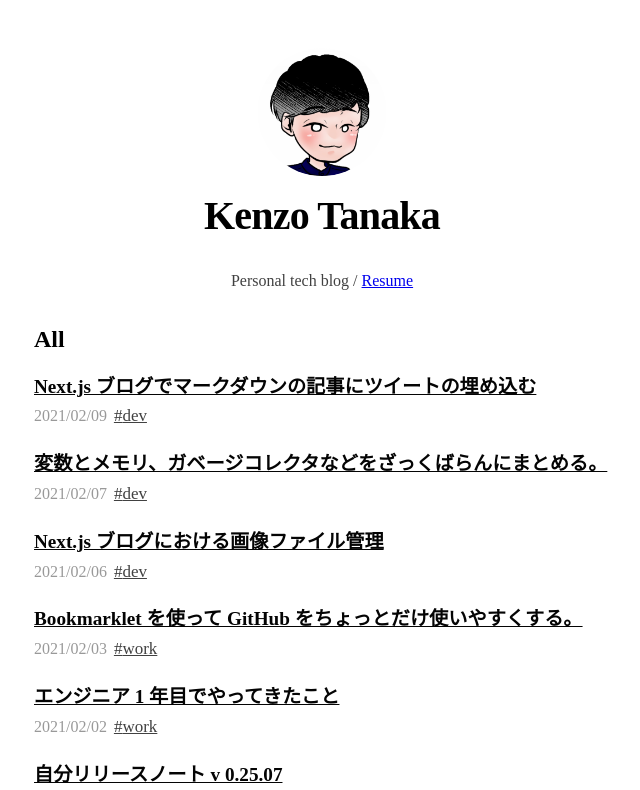
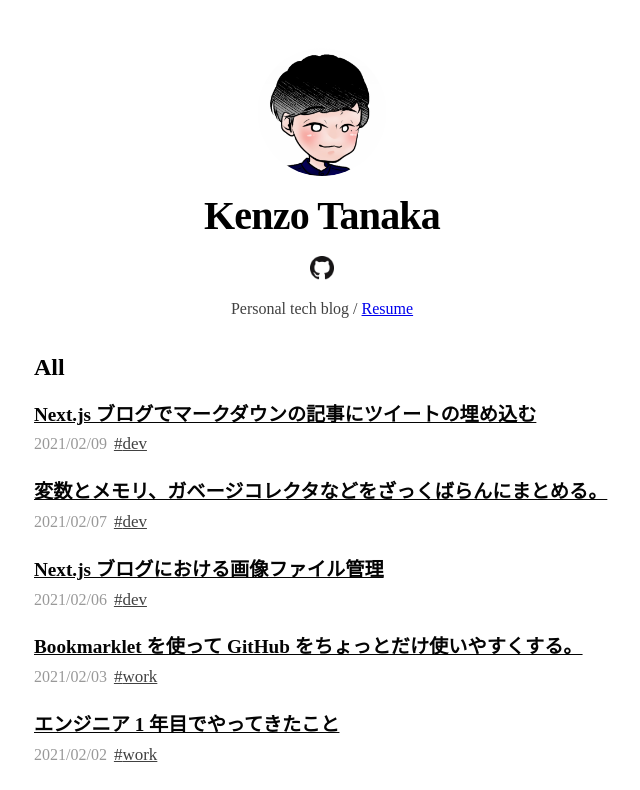
Before and after one commit to kenzo-tanaka/nextJsBlog, a Next.js app: page / in a window 1280 px wide. Shown: the top 790 px of the page, without its empty margins (318-958 px from the left). Built offline with nearby package versions, Linux system fonts and the light colour scheme.

Commit message:
add github link

```diff
--- a/components/layout.tsx
+++ b/components/layout.tsx
@@ -21,6 +21,12 @@ const Layout: React.FC<Props> = ({ children, home = false }) => {
               alt={config.siteMeta.author}
             />
             <h1 className={utilStyles.heading2Xl}>{config.siteMeta.author}</h1>
+            <a href="https://github.com/kenzoukenzou" target="_blank">
+              <img
+                src="/images/github.png"
+                style={{ width: "24px", height: "24px" }}
+              />
+            </a>
           </>
         ) : (
           <>
```
Also changed, not shown: public/images/github.png (added).
